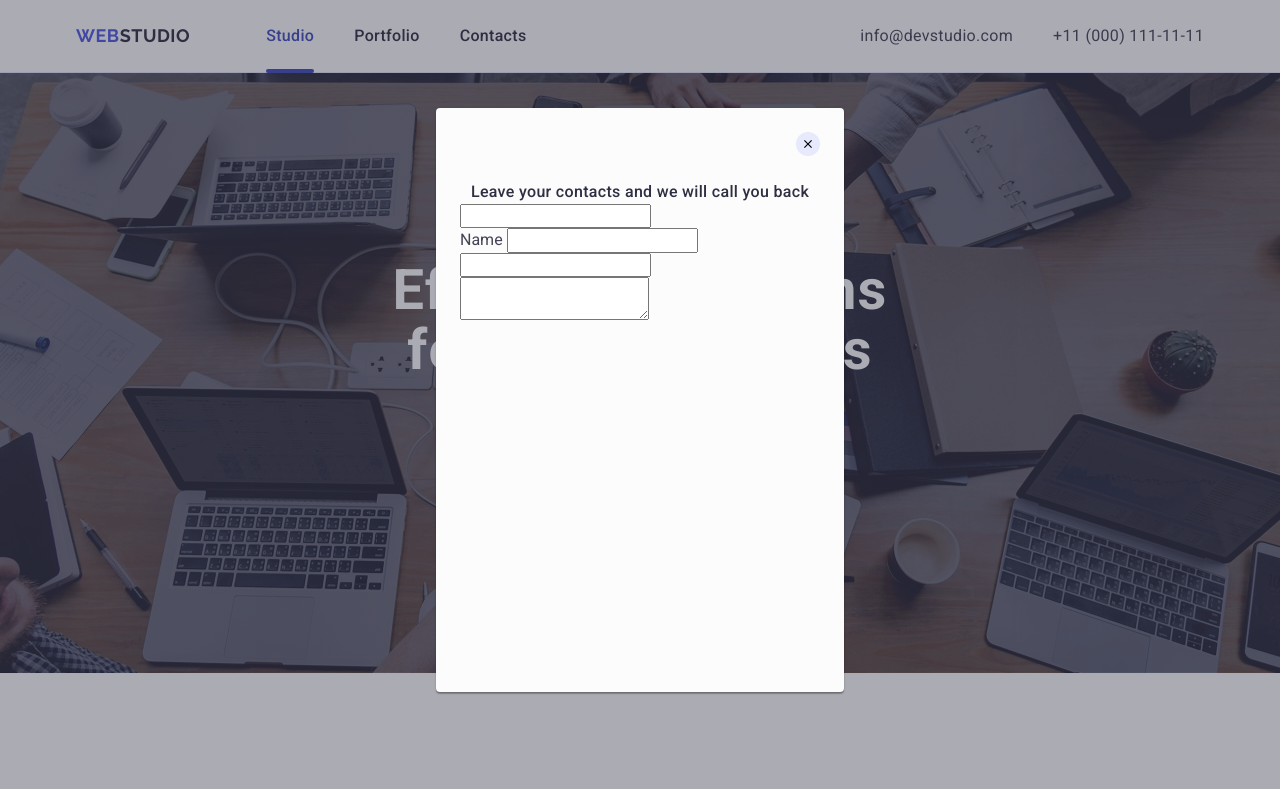
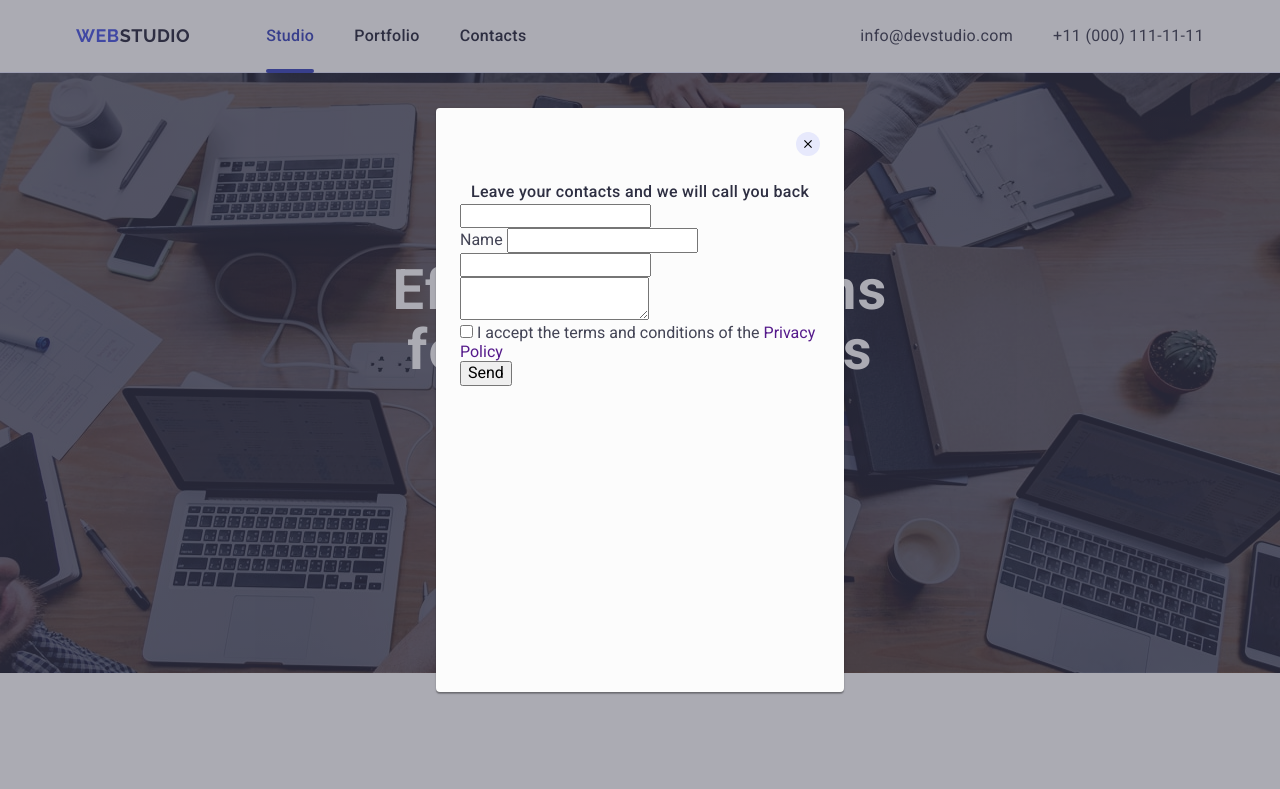
Before and after one commit to Yevhenii-Shevchenko/goit-markup-hw-05, a plain HTML site: page index.html in a window 1280 px wide. Shown: the top 789 px of the page. Drawn offline with nearby package versions, Linux system fonts and the light colour scheme.

Commit message:
add btn to modal

```diff
--- a/css/styles.css
+++ b/css/styles.css
@@ -586,4 +586,12 @@ button {
 }
 .review-form-comment {
 }
+
+
+.review-form-checkbox-wrapper {
+}
+.review-form-checkbox {
+}
+.review-form-checkbox-label {
+}
 /* ----------------/Modal Backdrop Style--------------------*/
--- a/index.html
+++ b/index.html
@@ -506,8 +506,16 @@
           </div>
           <div class="review-form-field-wrapper">
             <label class="review-form-field-label" for=""></label>
-            <textarea class="review-form-comment" id=""></textarea>
+            <textarea class="review-form-comment" name="" id=""></textarea>
           </div>
+          <div class="review-form-checkbox-wrapper">
+            <input class="review-form-checkbox" type="checkbox" />
+            <label class="review-form-checkbox-label" for="">
+              I accept the terms and conditions of the
+              <a class="review-form-checkbox-link" href="">Privacy Policy</a>
+            </label>
+          </div>
+          <button class="review-form-send-btn" type="submit">Send</button>
         </form>
       </div>
     </div>
```
